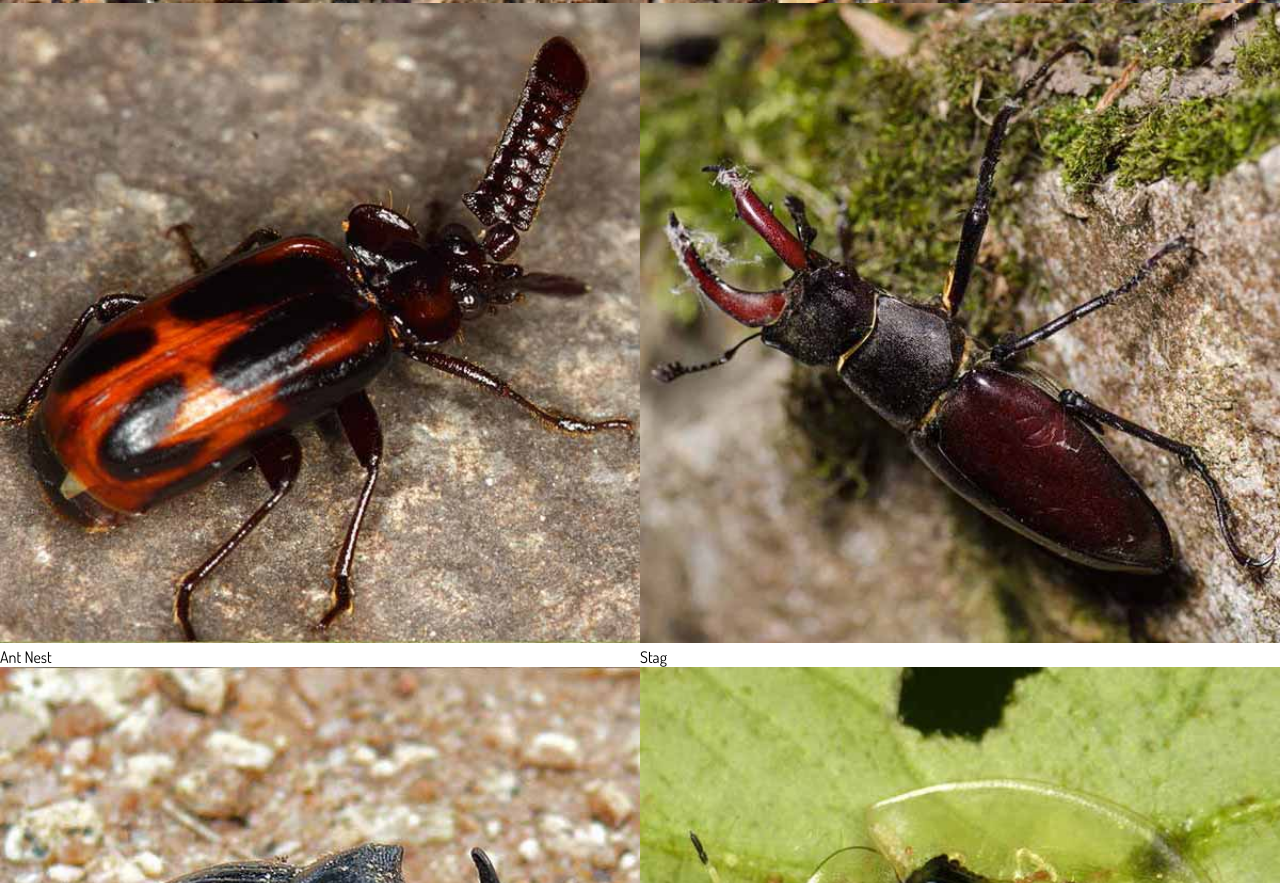
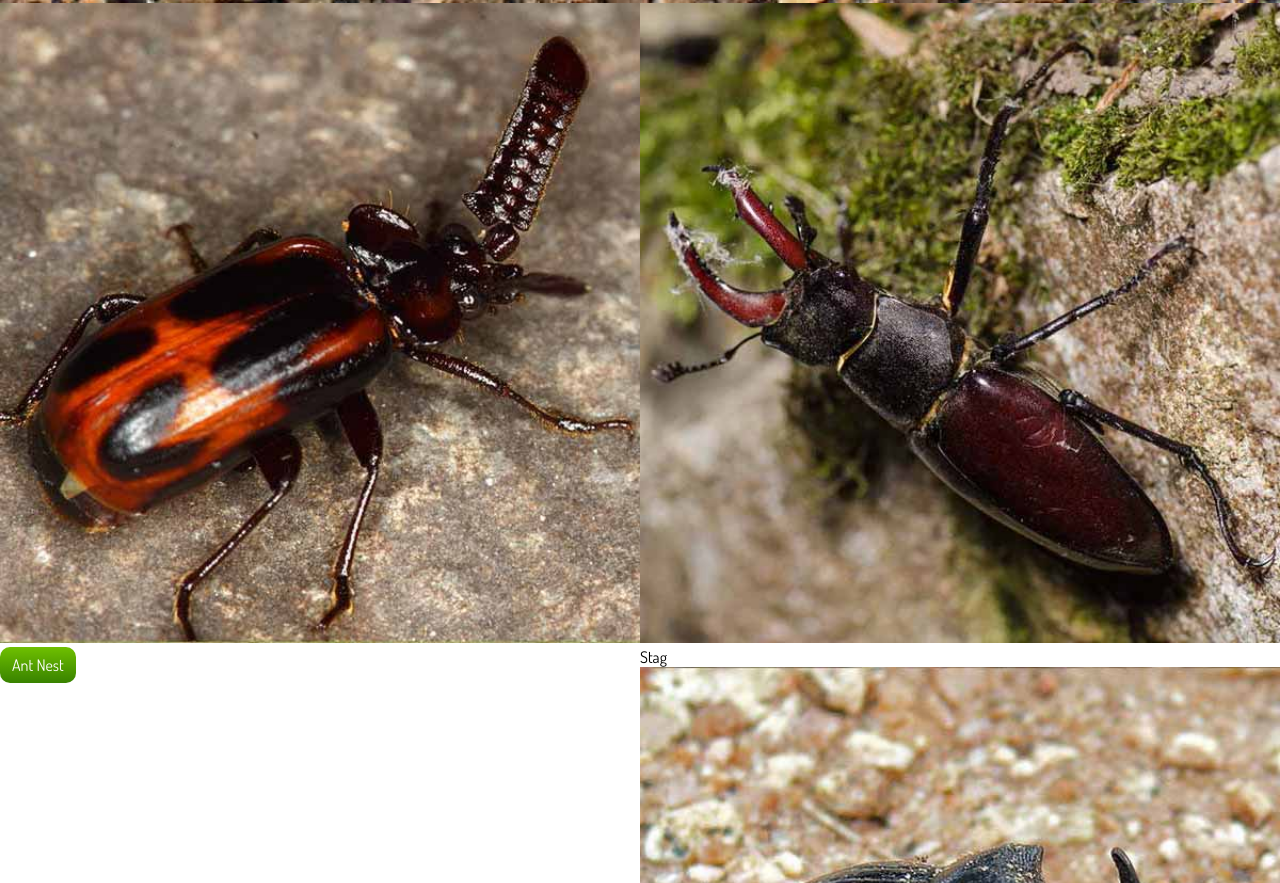
Before and after one commit to Pierceyonder/assignment-7, a plain HTML site: page index.html in a window 1280 px wide. Shown: the part 1171-2054 px from the top of the page. Drawn offline with Linux system fonts and the light colour scheme; files whose address does not match are found by name.

Commit message:
Made a button! Woo!

```diff
--- a/css/main.css
+++ b/css/main.css
@@ -58,6 +58,20 @@ div {
 	width: 50%;
 }
 
+.ant-beetle a {
+	display: inline-block;
+	padding: 0.5em 0.75em;
+	text-decoration: none;
+	color: #fff;
+	background-color: #a8ae98;
+	border-radius: 10px;
+	background-image: linear-gradient(to bottom, #6FC000, #388200) ;
+}
+
+.ant-beetle a:hover {
+	background-image: linear-gradient(to bottom, #388200, #214D00)
+}
+
 .stag-beetle {
 	float: right;
 	width: 50%;
--- a/index.html
+++ b/index.html
@@ -36,7 +36,7 @@
 
 <div class="ant-beetle">
 	<img src="images/ant-beetle.jpg" alt="Ant Nest.">
-Ant Nest
+	<a>Ant Nest</a>
 </div>
 
 <div class="stag-beetle">
```
